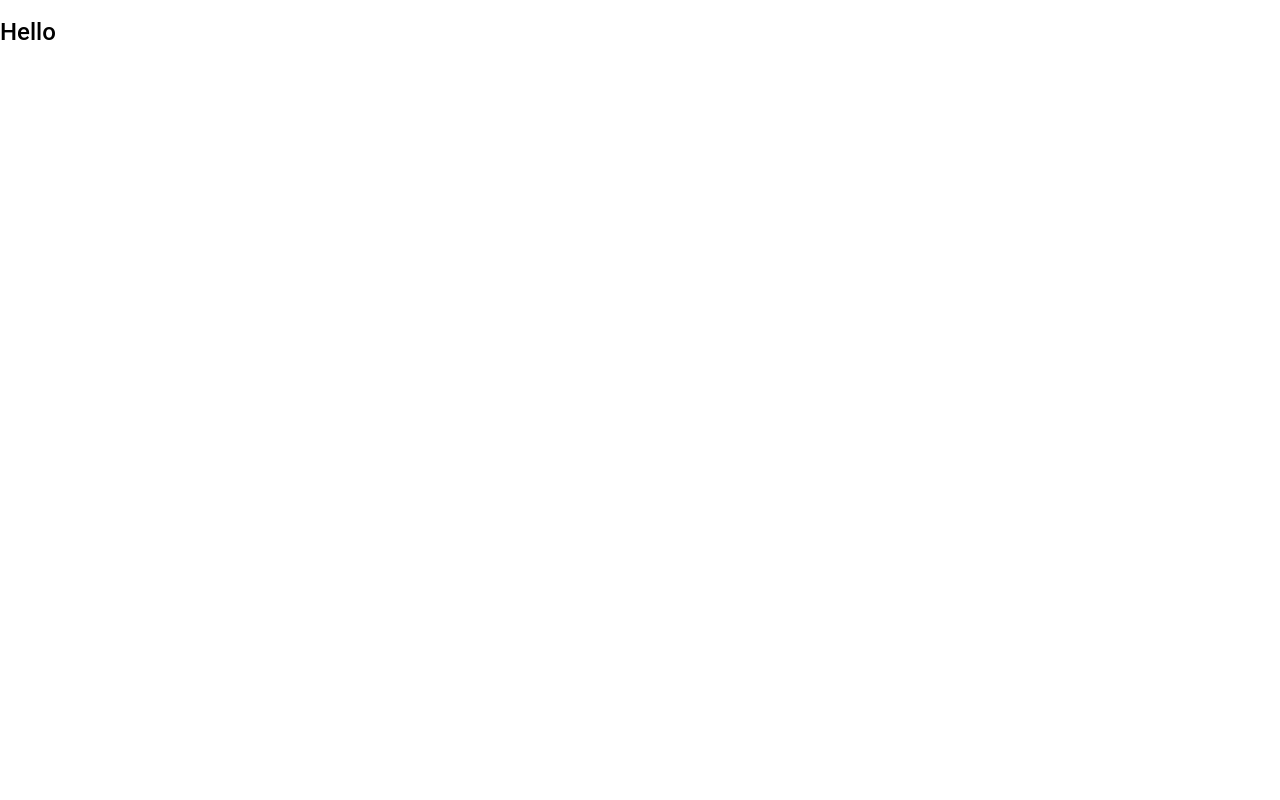
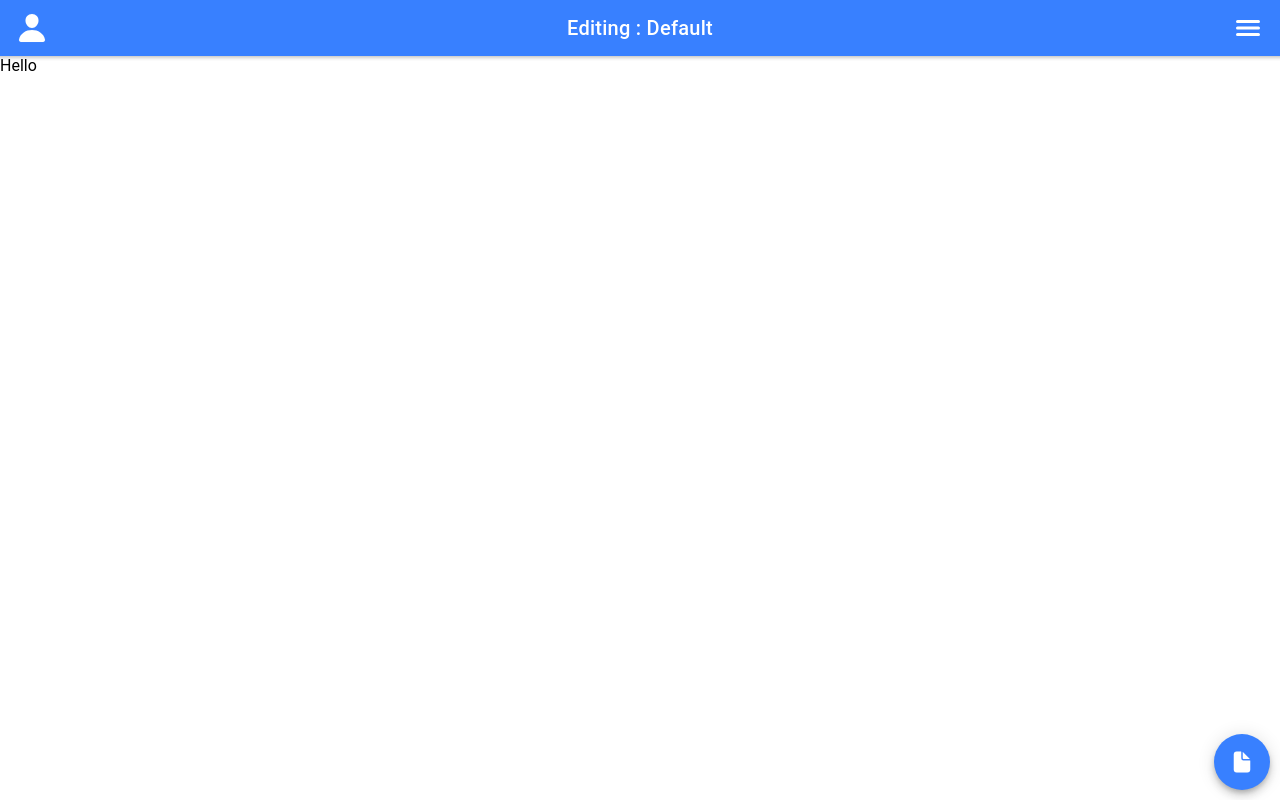
Before and after one commit to Kartik6anraj/INVCEIOS, a React (Create React App) app: page / in a window 1280 px wide. Built offline with nearby package versions, Linux system fonts and the light colour scheme; the HTML template or start-up script is replaced by a standard one.

Commit message:
basic frontend added

```diff
--- a/src/App/App.tsx
+++ b/src/App/App.tsx
@@ -1,5 +1,29 @@
-import React from "react";
-import { IonApp } from "@ionic/react";
+import React, { useState } from "react";
+import {
+  IonApp,
+  IonHeader,
+  IonContent,
+  IonToolbar,
+  IonTitle,
+  IonButtons,
+  IonBackButton,
+  IonIcon,
+  IonButton,
+  IonActionSheet,
+  IonFab,
+  IonFabButton,
+} from "@ionic/react";
+import {
+  person,
+  settings,
+  saveOutline,
+  mail,
+  print,
+  save,
+  fileTrayFull,
+  document,
+  menu,
+} from "ionicons/icons";
 import * as AppGeneral from "../socialcalc/AppGeneral";
 import { DATA } from "../app-data.js";
 
@@ -22,12 +46,132 @@ import "@ionic/react/css/flex-utils.css";
 import "@ionic/react/css/display.css";
 
 /* Theme variables */
-import "../theme/variables.css";
+// import "../theme/variables.css";
 
-const App: React.FC = () => (
-  <IonApp>
-    <h2>Hello</h2>
-  </IonApp>
-);
+const App: React.FC = () => {
+  const [showActionSheet, setShowActionSheet] = useState(false);
+  const [showActionSheetInvoiceType, setShowActionSheetInvoicetype] = useState(
+    false
+  );
+
+  return (
+    <IonApp>
+      <IonHeader>
+        <IonToolbar color='primary'>
+          <IonIcon
+            icon={person}
+            slot='start'
+            className='ion-padding-start'
+            size='large'
+          />
+          <IonTitle className='ion-text-center'>Editing : Default</IonTitle>
+          <IonIcon
+            icon={menu}
+            slot='end'
+            className='ion-padding-end'
+            size='large'
+            onClick={() => setShowActionSheet(true)}
+          />
+          <IonActionSheet
+            animated
+            keyboardClose
+            isOpen={showActionSheet}
+            onDidDismiss={() => setShowActionSheet(false)}
+            buttons={[
+              {
+                text: "Save",
+                icon: saveOutline,
+                handler: () => {
+                  console.log("Save clicked");
+                },
+              },
+              {
+                text: "Save As",
+                icon: save,
+                handler: () => {
+                  console.log("Save As clicked");
+                },
+              },
+              {
+                text: "List Files",
+                icon: fileTrayFull,
+                handler: () => {
+                  console.log("List Files clicked");
+                },
+              },
+              {
+                text: "Change Invoice Type",
+                icon: settings,
+                handler: () => {
+                  setShowActionSheetInvoicetype(true);
+                  console.log("Change Invoice Type clicked");
+                },
+              },
+              {
+                text: "Print",
+                icon: print,
+                handler: () => {
+                  console.log("Print clicked");
+                },
+              },
+              {
+                text: "Email",
+                icon: mail,
+                handler: () => {
+                  console.log("Email clicked");
+                },
+              },
+            ]}
+          ></IonActionSheet>
+          <IonActionSheet
+            animated
+            keyboardClose
+            isOpen={showActionSheetInvoiceType}
+            onDidDismiss={() => setShowActionSheetInvoicetype(false)}
+            buttons={[
+              {
+                text: "Invoice 1",
+                handler: () => {
+                  console.log("Invoice 1 clicked");
+                },
+              },
+              {
+                text: "Invoice 2",
+                handler: () => {
+                  console.log("Invoice 2 clicked");
+                },
+              },
+              {
+                text: "Company Invoice 1",
+                handler: () => {
+                  console.log("Company Invoice 1 clicked");
+                },
+              },
+              {
+                text: "Company Invoice 2",
+                handler: () => {
+                  console.log("Company Invoice 2 clicked");
+                },
+              },
+            ]}
+          ></IonActionSheet>
+        </IonToolbar>
+      </IonHeader>
+      <IonContent>
+        Hello
+        <IonFab vertical='bottom' horizontal='end' slot='fixed'>
+          <IonFabButton
+            type='button'
+            onClick={() => {
+              console.log("New file clicked");
+            }}
+          >
+            <IonIcon icon={document} />
+          </IonFabButton>
+        </IonFab>
+      </IonContent>
+    </IonApp>
+  );
+};
 
 export default App;
```
